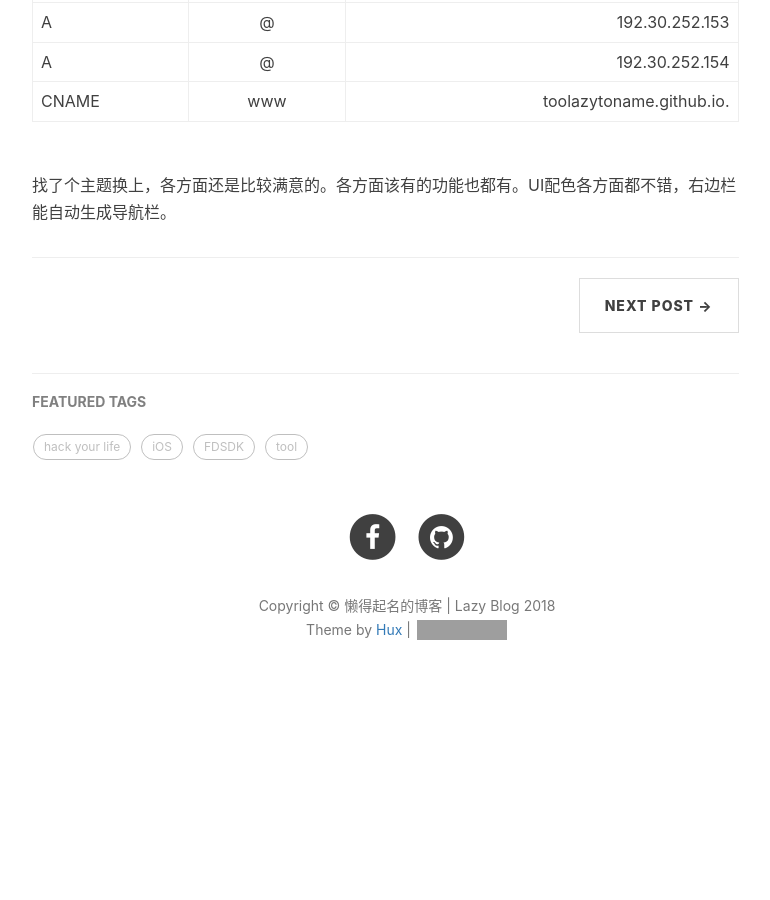
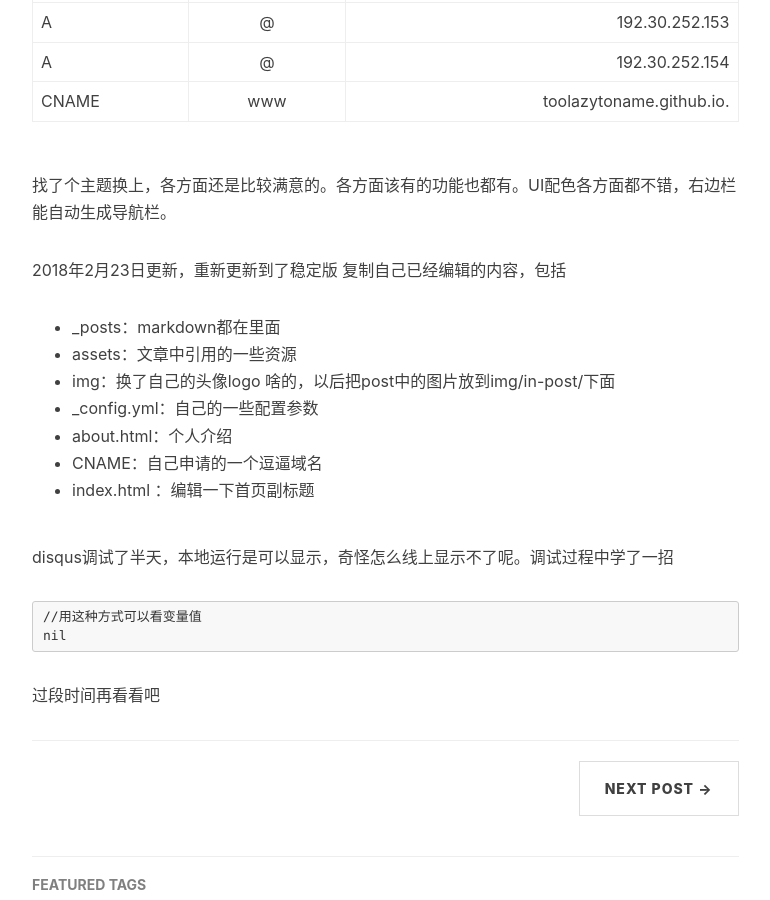
Before and after one commit to toolazytoname/toolazytoname.github.io, a Jekyll site: the page built from _posts/2016-05-19-welcome-to-jekyll.markdown, in a window 1280 px wide and 900 px high, scrolled down 1218 px. Shown: the whole window, without its empty margins (233-1003 px from the left). Built offline with Jekyll 4.4.1, drawn with Linux system fonts in a browser that asks for light colours; nearby versions of some CDN libraries; comment, search, counter and statistics services are not loaded; before the commit the page ends 1952 px from its top, so only the background shows below that; grey boxes are pictures that could not be loaded.

Commit message:
更新 Jekyll +  GitHub Pages建站流程

```diff
--- a/_posts/2016-05-19-welcome-to-jekyll.markdown
+++ b/_posts/2016-05-19-welcome-to-jekyll.markdown
@@ -38,3 +38,25 @@ TODO
 | CNAME | www        |   toolazytoname.github.io. |
 
 找了个主题换上，各方面还是比较满意的。各方面该有的功能也都有。UI配色各方面都不错，右边栏能自动生成导航栏。
+
+
+2018年2月23日更新，重新更新到了稳定版
+复制自己已经编辑的内容，包括
+
+
+* _posts：markdown都在里面
+* assets：文章中引用的一些资源
+* img：换了自己的头像logo 啥的，以后把post中的图片放到img/in-post/下面
+* _config.yml：自己的一些配置参数
+* about.html：个人介绍
+* CNAME：自己申请的一个逗逼域名
+* index.html ：编辑一下首页副标题
+
+
+disqus调试了半天，本地运行是可以显示，奇怪怎么线上显示不了呢。调试过程中学了一招
+
+~~~
+//用这种方式可以看变量值
+{{ variable | inspect }}
+~~~
+过段时间再看看吧
```
